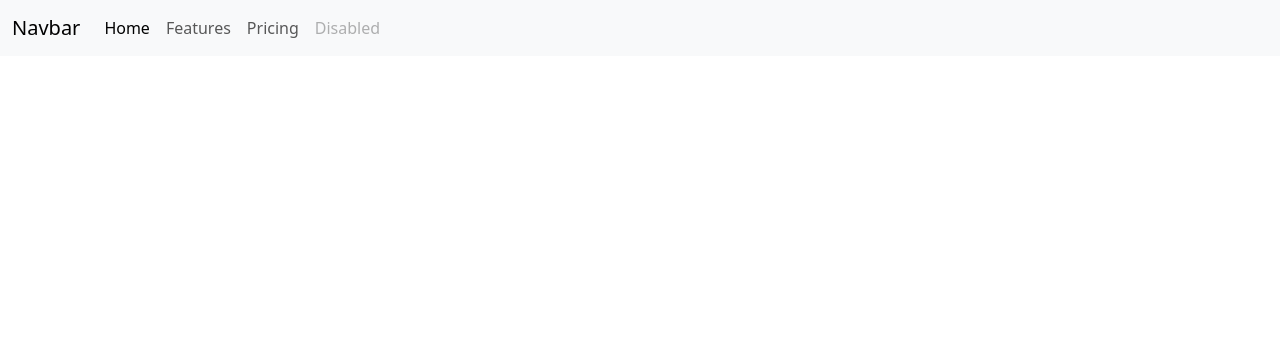
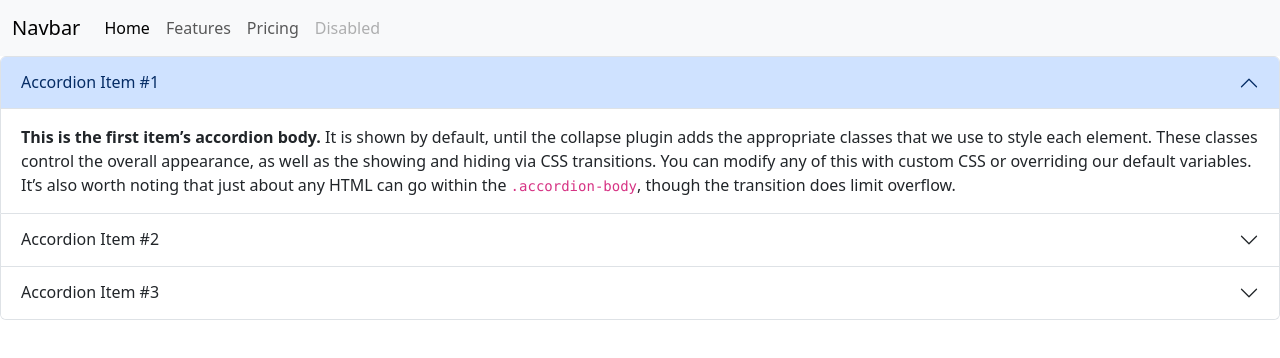
Before and after one commit to hemanthsadhu/HTML, a plain HTML site: page index.html in a window 1280 px wide. Drawn offline with nearby package versions, Linux system fonts and the light colour scheme.

Commit message:
Accordian

```diff
--- a/index.html
+++ b/index.html
@@ -31,6 +31,44 @@
     </div>
   </div>
 </nav>
+<div class="accordion" id="accordionExample">
+  <div class="accordion-item">
+    <h2 class="accordion-header">
+      <button class="accordion-button" type="button" data-bs-toggle="collapse" data-bs-target="#collapseOne" aria-expanded="true" aria-controls="collapseOne">
+        Accordion Item #1
+      </button>
+    </h2>
+    <div id="collapseOne" class="accordion-collapse collapse show" data-bs-parent="#accordionExample">
+      <div class="accordion-body">
+        <strong>This is the first item’s accordion body.</strong> It is shown by default, until the collapse plugin adds the appropriate classes that we use to style each element. These classes control the overall appearance, as well as the showing and hiding via CSS transitions. You can modify any of this with custom CSS or overriding our default variables. It’s also worth noting that just about any HTML can go within the <code>.accordion-body</code>, though the transition does limit overflow.
+      </div>
+    </div>
+  </div>
+  <div class="accordion-item">
+    <h2 class="accordion-header">
+      <button class="accordion-button collapsed" type="button" data-bs-toggle="collapse" data-bs-target="#collapseTwo" aria-expanded="false" aria-controls="collapseTwo">
+        Accordion Item #2
+      </button>
+    </h2>
+    <div id="collapseTwo" class="accordion-collapse collapse" data-bs-parent="#accordionExample">
+      <div class="accordion-body">
+        <strong>This is the second item’s accordion body.</strong> It is hidden by default, until the collapse plugin adds the appropriate classes that we use to style each element. These classes control the overall appearance, as well as the showing and hiding via CSS transitions. You can modify any of this with custom CSS or overriding our default variables. It’s also worth noting that just about any HTML can go within the <code>.accordion-body</code>, though the transition does limit overflow.
+      </div>
+    </div>
+  </div>
+  <div class="accordion-item">
+    <h2 class="accordion-header">
+      <button class="accordion-button collapsed" type="button" data-bs-toggle="collapse" data-bs-target="#collapseThree" aria-expanded="false" aria-controls="collapseThree">
+        Accordion Item #3
+      </button>
+    </h2>
+    <div id="collapseThree" class="accordion-collapse collapse" data-bs-parent="#accordionExample">
+      <div class="accordion-body">
+        <strong>This is the third item’s accordion body.</strong> It is hidden by default, until the collapse plugin adds the appropriate classes that we use to style each element. These classes control the overall appearance, as well as the showing and hiding via CSS transitions. You can modify any of this with custom CSS or overriding our default variables. It’s also worth noting that just about any HTML can go within the <code>.accordion-body</code>, though the transition does limit overflow.
+      </div>
+    </div>
+  </div>
+</div>
 
     <script src="https://cdn.jsdelivr.net/npm/bootstrap@5.3.8/dist/js/bootstrap.bundle.min.js" integrity="sha384-FKyoEForCGlyvwx9Hj09JcYn3nv7wiPVlz7YYwJrWVcXK/BmnVDxM+D2scQbITxI" crossorigin="anonymous"></script>
 </body>
```
